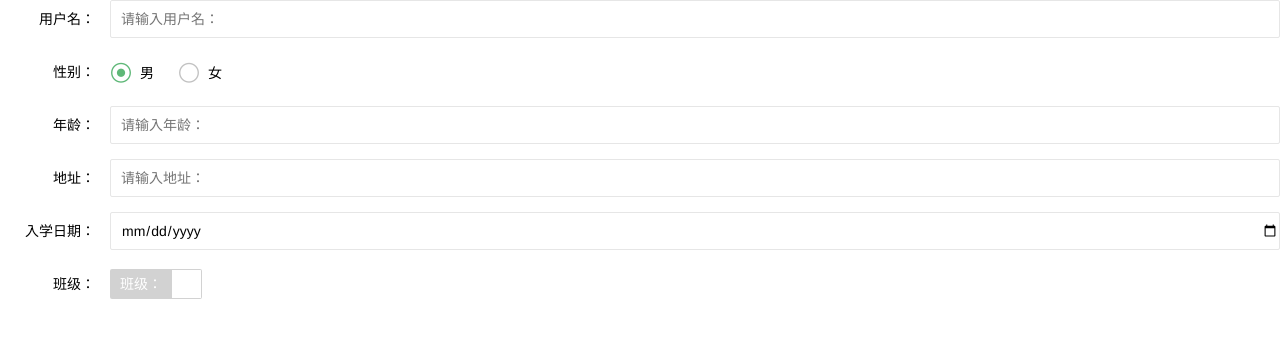
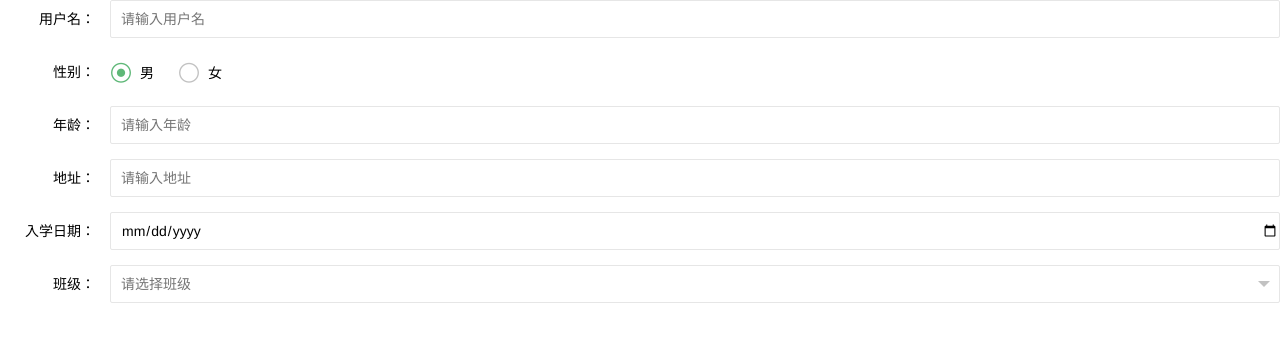
Before and after one commit to zhangjianjun-git/myProjects, a Django app: page /myapp/students/student_add/ in a window 1280 px wide. Shown: the top 342 px of the page. Run offline with Django 4.2, Linux system fonts and the light colour scheme; data that the repository does not hold is empty; some libraries are stand-ins or nearby versions.

Commit message:
根据forms动态生成表单

```diff
--- a/myproject/myapp/forms.py
+++ b/myproject/myapp/forms.py
@@ -84,25 +84,18 @@
 
 
 class StudentForm(forms.ModelForm):
-    name = forms.CharField(label="用户名：", required=True, error_messages={'required': "请输入姓名"})
-    sex = forms.ChoiceField(label="性别：", choices=Student.GENDER_CHOICES, widget=forms.RadioSelect)
-    age = forms.IntegerField(label="年龄：", required=True, error_messages={'required': "请输入年龄"},
+    name = forms.CharField(label="用户名", required=True, error_messages={'required': "请输入姓名"})
+    sex = forms.ChoiceField(label="性别", choices=Student.GENDER_CHOICES, widget=forms.RadioSelect)
+    age = forms.IntegerField(label="年龄", required=True, error_messages={'required': "请输入年龄"},
                              widget=forms.NumberInput(attrs={'min': 1, 'max': 100}))
-    address = forms.CharField(label="地址：", required=False, error_messages={'required': "请输入地址"},
+    address = forms.CharField(label="地址", required=False, error_messages={'required': "请输入地址"},
                               widget=forms.TextInput(attrs={'placeholder': '请输入地址'}))
-    enter_date = forms.DateField(label="入学日期：", required=False, error_messages={'required': "请输入入学日期"},
+    enter_date = forms.DateField(label="入学日期", required=False, error_messages={'required': "请输入入学日期"},
                                  widget=forms.DateInput(attrs={'type': 'date'}), input_formats=['%Y-%m-%d'])
-    # 班级 多选
-    class_choice = (
-        ("1", "1班"),
-        ("2", "2班"),
-        ("3", "3班"),
-        ("4", "4班"),
-        ("5", "5班"),
-        ("6", "6班"),
-    )
-    class_list = forms.MultipleChoiceField(label="班级：", choices=class_choice, widget=forms.CheckboxSelectMultiple)
+    # 关联班级
+    sclass = forms.ModelChoiceField(label="班级", queryset=Class.objects.all(), required=True,help_text="请选择班级11",
+                                    error_messages={'required': "请选择班级"}, empty_label="请选择班级")
 
     class Meta:
         model = Student
-        fields = ['name', 'sex', 'age', 'address', 'enter_date']
+        fields = ['name', 'sex', 'age', 'address', 'enter_date', 'sclass']
--- a/myproject/myapp/models.py
+++ b/myproject/myapp/models.py
@@ -104,8 +104,9 @@
     address = models.CharField(verbose_name='家庭住址', max_length=250, blank=True)
     enter_date = models.DateField(null=True, blank=True, verbose_name='入学时间')
     remarks = RichTextField(verbose_name='备注', blank=True)
-    # 关联班级
-    sclass = models.ForeignKey("Class", on_delete=models.CASCADE, blank=True, null=True, verbose_name='班级')
+    # 关联班级,空选项显示请选择
+    sclass = models.ForeignKey("Class", on_delete=models.CASCADE, blank=True, null=True, verbose_name='班级',
+                               default='请选择')
 
     # 定义元类,指定数据表名称
     class Meta:
@@ -126,6 +127,11 @@
             'sex': student.sex,
             'enter_date': student.enter_date
         }
+
+    def formfield_for_foreignkey(self, db_field, request, **kwargs):
+        if db_field.name == "sclass":
+            kwargs["empty_label"] = "请选择"
+        return super().formfield_for_foreignkey(db_field, request, **kwargs)
 
     # 定义一个返回的名称,默认返回self
     def __str__(self):
--- a/myproject/templates/students/student_add.html
+++ b/myproject/templates/students/student_add.html
@@ -11,7 +11,7 @@
     {% csrf_token %}
     {% for field in form %}
         <div class="layui-form-item">
-            <label class="layui-form-label">{{ field.label }}</label>
+            <label class="layui-form-label">{{ field.label }}：</label>
             <div class="layui-input-block">
                 {% if field.field.widget.input_type == 'text' %}
                     <input type="text" name="{{ field.name }}" value="{{ field.value|default_if_none:'' }}"
```
